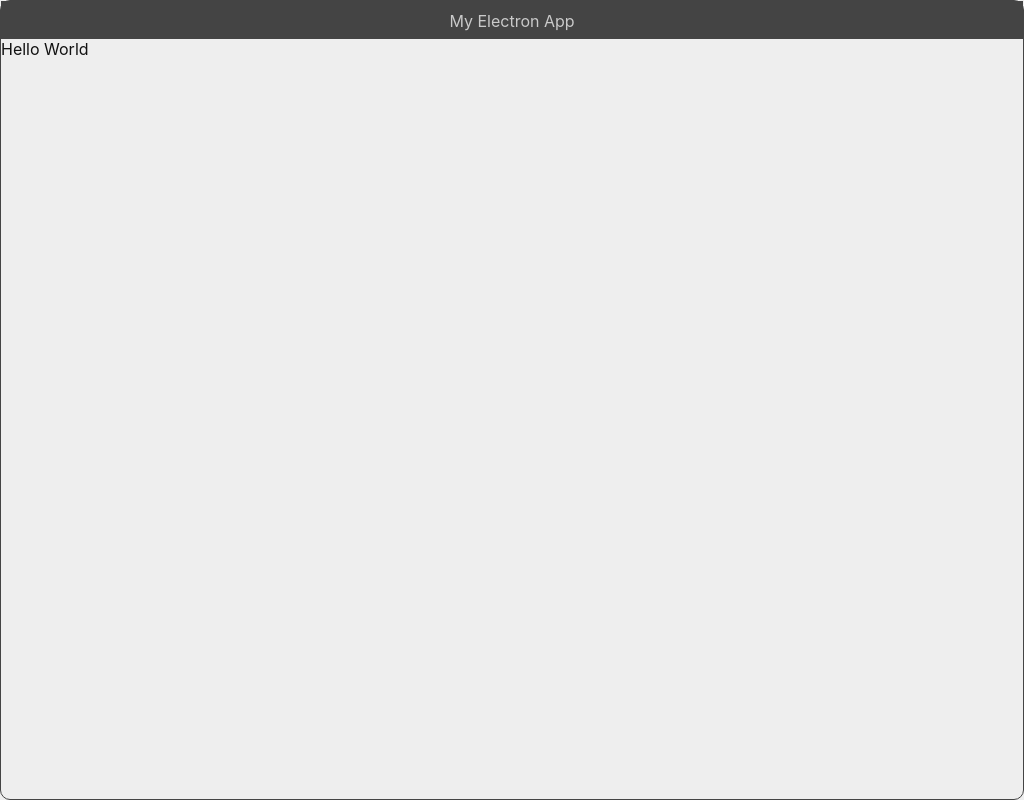
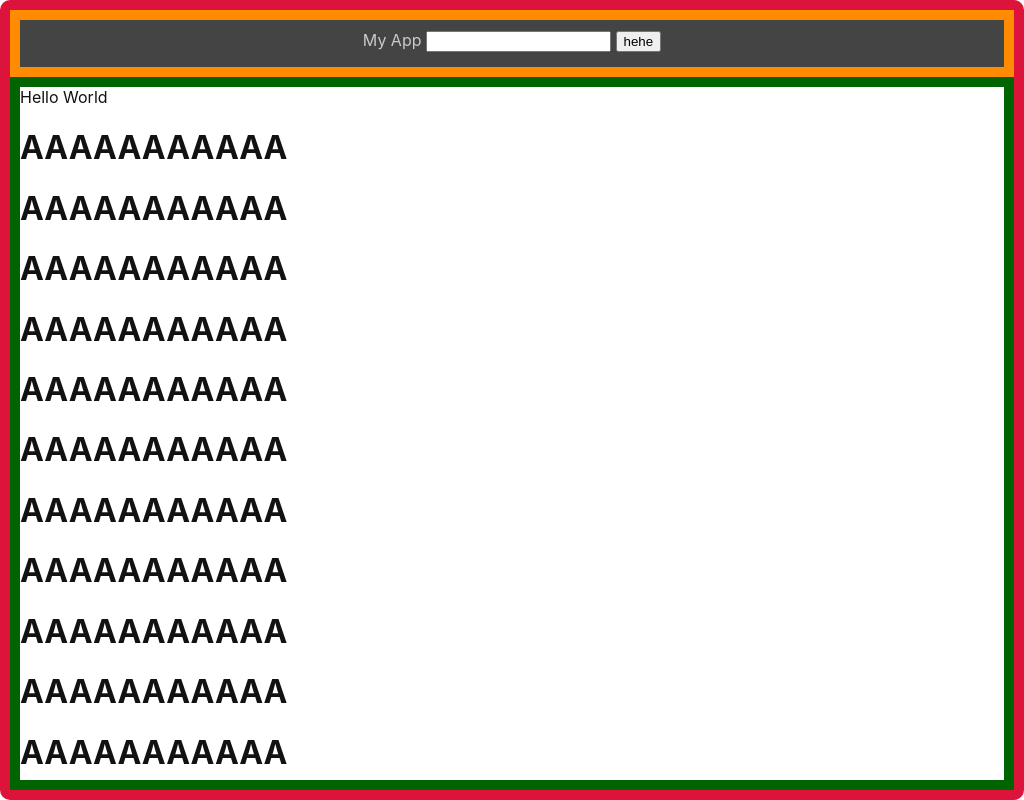
Before and after one commit to morew4rd/basic_electron, an Electron app: page src/_main/_main.html in a window 1024 px wide. Drawn offline with Linux system fonts and the light colour scheme.

Commit message:
WIP page

```diff
--- a/src/_main/_main.css
+++ b/src/_main/_main.css
@@ -1,35 +1,56 @@
+
 body {
-  font-family: -apple-system, BlinkMacSystemFont, "Segoe UI", Roboto, Helvetica, Arial, sans-serif;
+    box-sizing: border-box;
+    overflow: hidden;
+    width: 100vw;
+    height: 100vh;
     padding: 0 0 0 0;
     margin: 0 0 0 0;
 
-  background-color: #eeeeee;
+    /* THEME */
+    font-family: -apple-system, BlinkMacSystemFont, "Segoe UI", Roboto, Helvetica, Arial, sans-serif;
+    background-color: #ffffff;
     color: #121212;
+    border: #444444 solid 1px;
+    border-radius: 10px; /* mac borders*/
 
-  border-style: solid;
+    /* DEBUG THEME OVERRIDES */
+    border: crimson solid 10px;
 
-  border-width: 1px;
-  border-radius: 10px;
-  width: 100vw;
-  height: 100vh;
-
-  overflow: hidden;
-  box-sizing: border-box;
-
-  border-color: #444444;
+    display: flex;
+    flex-direction: column;
 }
 
-.titlebar {
+#titlebar {
+  padding: 0 0 0 0;
+  margin: 0 0 0 0;
   user-select: none;
   -webkit-user-select: none;
   -webkit-app-region: drag;
   background-color: #444444;
   color: #cacaca;
   text-align: center;
-  padding-top: 0.6rem;
-  height: 1.8rem;
+  height: 2.3rem;
+  max-height: 2.3rem;
+  padding-top: 10px;
+  flex-grow: 1;
+  /* DEBUG */
+  border: darkorange solid 10px;
 }
 
-.titlebar-button {
+#titlebar button, input {
   -webkit-app-region: no-drag;
 }
+
+#appbody {
+    /* make app body fit  */
+    overflow: scroll; /* TODO: try clip*/
+    padding: 0 0 0 0;
+    margin: 0 0 0 0;
+    flex-grow: 1;
+    flex: 1;
+    display: flex;
+    flex-direction: column;
+    /* DEBUG */
+    border: darkgreen solid 10px;
+}
--- a/src/_main/_main.html
+++ b/src/_main/_main.html
@@ -11,11 +11,14 @@
   <script src="../_scripts/jquery-3.7.1.min.js"> </script>
 </head>
 <body>
-  <div class="titlebar">My Electron App</div>
+  <div id="titlebar">My Electron App</div>
   <div id="appbody"></div>
   <script>
     $(document).ready(function() {
       $('p').css('color', 'blue');
+      $("#titlebar").load("../app/titlebar.html", (ev) => {
+        console.log("loaded titlebar.html");
+      });
       $("#appbody").load("../app/app.html", (ev) => {
         console.log("loaded app.html");
       });
--- a/src/app/app.html
+++ b/src/app/app.html
@@ -2,6 +2,49 @@
     <div id="test1">
         APP HERE
     </div>
+    <h1>AAAAAAAAAAA</h1>
+    <h1>AAAAAAAAAAA</h1>
+    <h1>AAAAAAAAAAA</h1>
+    <h1>AAAAAAAAAAA</h1>
+    <h1>AAAAAAAAAAA</h1>
+
+
+    <h1>AAAAAAAAAAA</h1>
+    <h1>AAAAAAAAAAA</h1>
+    <h1>AAAAAAAAAAA</h1>
+    <h1>AAAAAAAAAAA</h1>
+    <h1>AAAAAAAAAAA</h1>
+    <h1>AAAAAAAAAAA</h1>
+    <h1>AAAAAAAAAAA</h1>
+    <h1>AAAAAAAAAAA</h1>
+    <h1>AAAAAAAAAAA</h1>
+    <h1>AAAAAAAAAAA</h1>
+    <h1>AAAAAAAAAAA</h1>
+    <h1>AAAAAAAAAAA</h1>
+    <h1>AAAAAAAAAAA</h1>
+    <h1>AAAAAAAAAAA</h1>
+    <h1>AAAAAAAAAAA</h1>
+    <h1>AAAAAAAAAAA</h1>
+    <h1>AAAAAAAAAAA</h1>
+    <h1>AAAAAAAAAAA</h1>
+    <h1>AAAAAAAAAAA</h1>
+    <h1>AAAAAAAAAAA</h1>
+    <h1>AAAAAAAAAAA</h1>
+    <h1>AAAAAAAAAAA</h1>
+    <h1>AAAAAAAAAAA</h1>
+    <h1>AAAAAAAAAAA</h1>
+    <h1>AAAAAAAAAAA</h1>
+    <h1>AAAAAAAAAAA</h1>
+    <h1>AAAAAAAAAAA</h1>
+    <h1>AAAAAAAAAAA</h1>
+    <h1>AAAAAAAAAAA</h1>
+    <h1>AAAAAAAAAAA</h1>
+    <h1>AAAAAAAAAAA</h1>
+    <h1>AAAAAAAAAAA</h1>
+    <h1>AAAAAAAAAAA</h1>
+    <h1>AAAAAAAAAAA</h1>
+    <h1>AAAAAAAAAAA</h1>
+
 </div>
 <script>
     $("#test1").text("Hello World");
--- /dev/null
+++ b/src/app/titlebar.html
@@ -0,0 +1,5 @@
+<div>
+    <span>My App </span>
+    <span><input type="text" /></span>
+    <button>hehe</button>
+</div>
```
Lines whose indentation alone changed are shown as unchanged.
